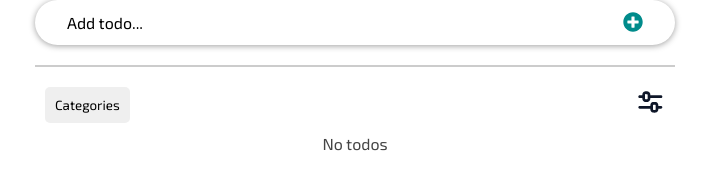
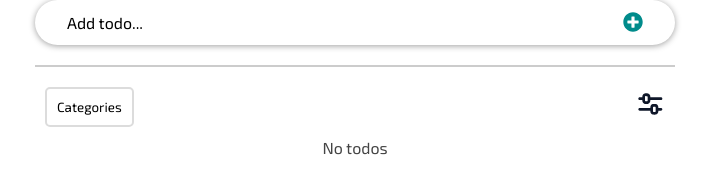
Before and after one commit to chris911e/sachi-todo, a Next.js app: page / in a window 1280 px wide. Shown: the part 120-297 px from the top of the page, without its empty margins (285-994 px from the left). Built offline with nearby package versions, Linux system fonts and the light colour scheme.

Commit message:
changed button styling

```diff
--- a/src/app/components/CategoryButton.jsx
+++ b/src/app/components/CategoryButton.jsx
@@ -35,11 +35,12 @@ export default function CategoryButton(props) {
             <button
                 onClick={handleCategoryButton}
                 style={{
-                    border: "none",
+                    border: "2px solid gainsboro",
                     borderRadius: "5px",
                     margin: "10px",
                     padding: "10px",
-                    cursor: "pointer"
+                    cursor: "pointer",
+                    backgroundColor: "white"
                 }}
             >
                 Categories
```
